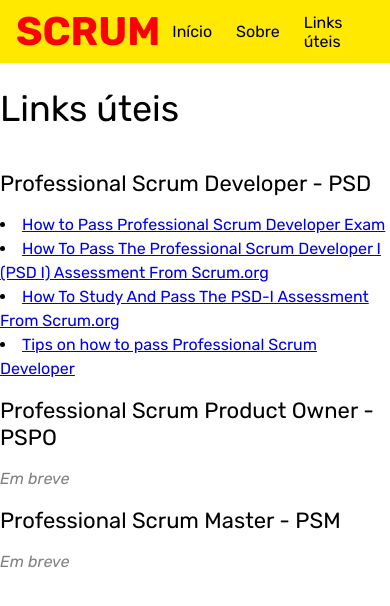
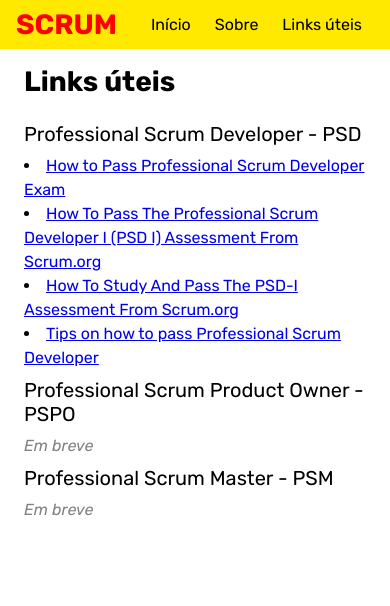
Before and after one commit to jamalchk/scrum, a website: page links.html in a window 390 px wide. Drawn offline with Linux system fonts and the light colour scheme.

Commit message:
Adicionando media query

```diff
--- a/css/styles.css
+++ b/css/styles.css
@@ -60,7 +60,7 @@
 .titulo1 {
     font-size: 36px;
     padding: 24px 0;
-    font-weight: 500;
+    font-weight: 800;
 }
 
 .titulo2 {
@@ -81,3 +81,23 @@
     font-style: italic;
     color: gray;
 }
+
+@media screen and (max-width: 880px){
+    .corpo {
+        padding: 0 24px;
+    }
+
+    .titulo1 {
+        font-size: 28px;
+        padding: 16px 0;
+    }
+
+    .titulo2 {
+        font-size: 20px;
+        padding: 8px 0;
+    }
+
+    .cabecalho__titulo {
+        font-size: 28px;
+    }
+}
```
